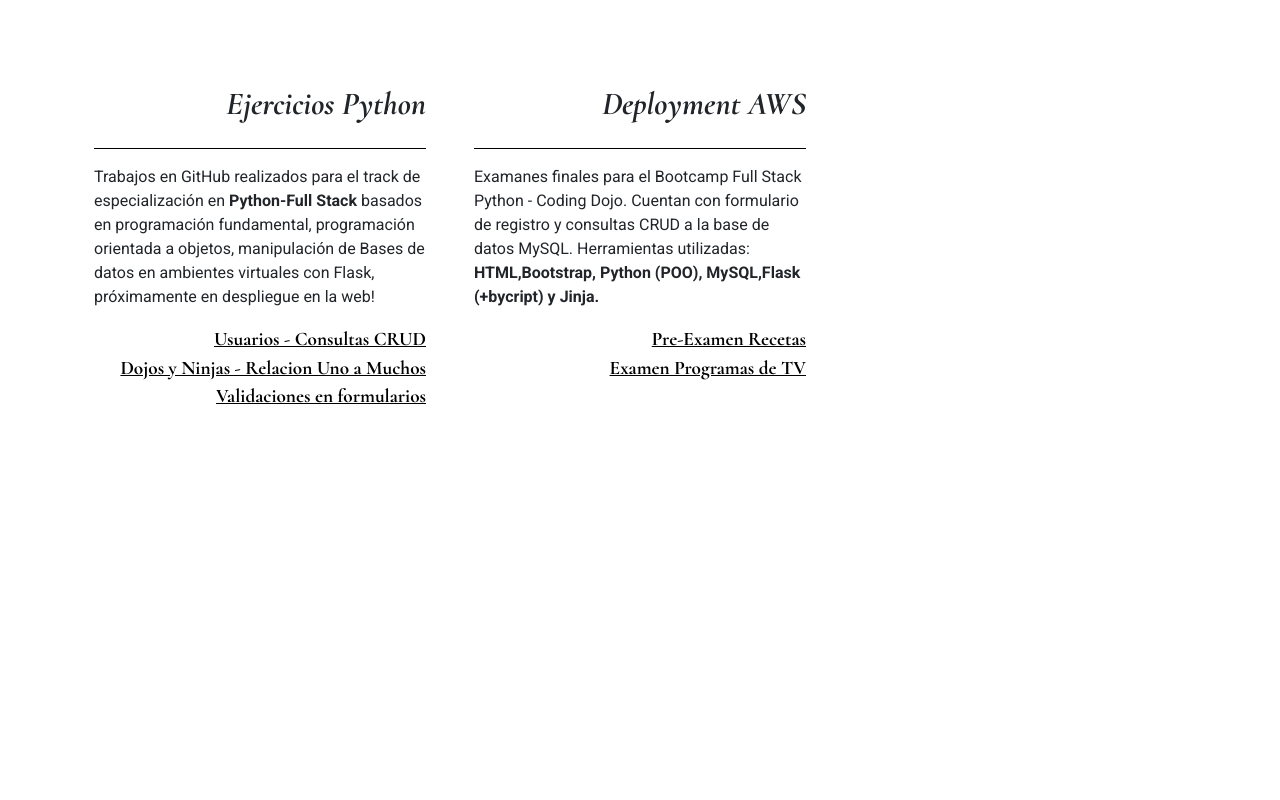
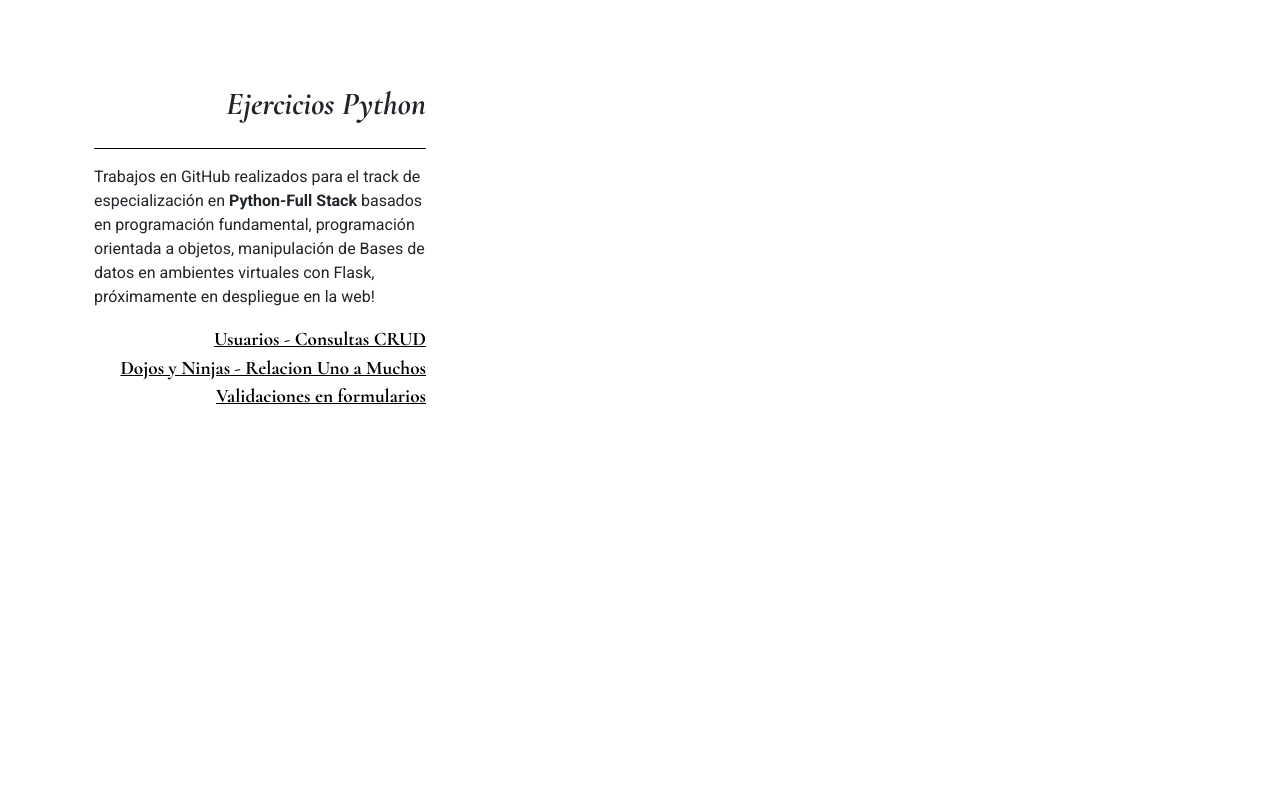
Before and after one commit to carolinaorellana/portafolio2022, a plain HTML site: page index.html in a window 1280 px wide. Shown: the part 2459-3259 px from the top of the page. Drawn offline with nearby package versions, Linux system fonts and the light colour scheme.

Commit message:
cerrar aws

```diff
--- a/index.html
+++ b/index.html
@@ -126,7 +126,7 @@
                                 <a class="links" href="https://github.com/carolinaorellana/registro_iniciosesion_py_regex_validacion" target="_blank">Validaciones en formularios</a>
                             </div>
                         </div>
-                        <div class="col-4 p-4 mb-4">
+                        <!-- <div class="col-4 p-4 mb-4">
                             <div class="titulos-proyectos">
                                 <h4> Deployment AWS</h4>
                             </div>
@@ -138,7 +138,7 @@
                                 <a class="links" href="http://54.174.166.131/" target="_blank"> Examen Programas de TV
                                 </a>
                             </div>
-                        </div>
+                        </div> -->
                     </div>
                 </article>
             </div>
```
